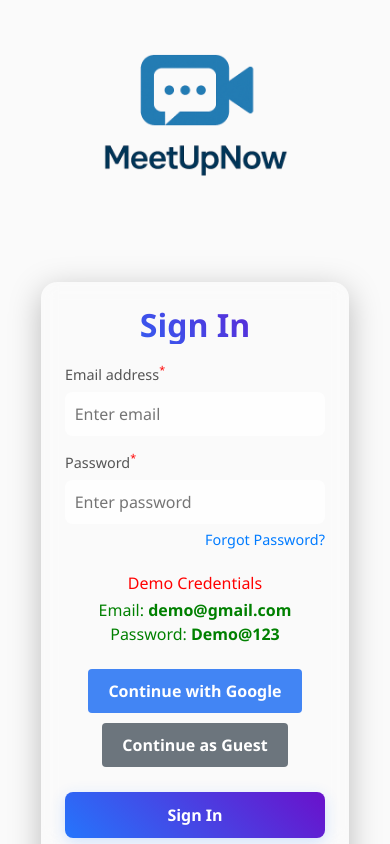
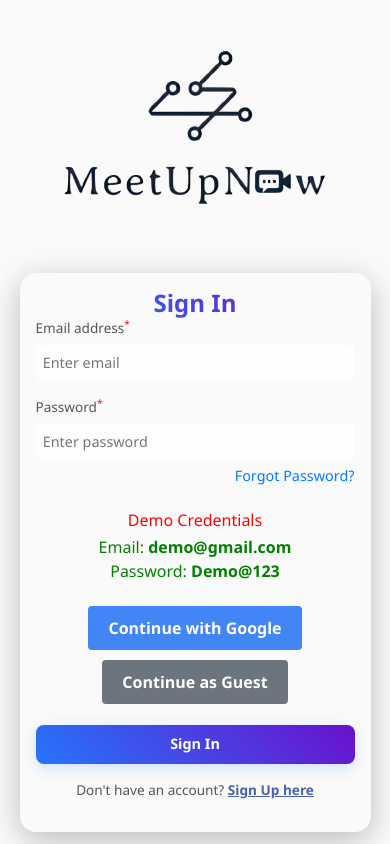
Before and after one commit to kavitharanitamalapakula/MeetUpNow-App, a React (Vite) app: page / in a window 390 px wide. Built offline with nearby package versions, Linux system fonts and the light colour scheme.

Commit message:
Landingpage response

```diff
--- a/src/components/LandingPage/AuthPage.jsx
+++ b/src/components/LandingPage/AuthPage.jsx
@@ -1,5 +1,6 @@
 import React, { useState, useEffect } from 'react';
-import transparent from '../../assets/Transparent.png';
+import logoDesktop from '../../assets/Transparent.png';
+import logoMobile from '../../assets/ResponsiveLogo.png';
 import "../../styles/authPage.css"
 import { useNavigate } from 'react-router-dom';
 import { baseUrl } from '../../App';
@@ -12,6 +13,13 @@ const AuthPage = () => {
     const [fadeIn, setFadeIn] = useState(false);
     const [error, setError] = useState("");
     const [isLoading, setIsLoading] = useState(false);
+    const [isMobile, setIsMobile] = useState(window.innerWidth <= 768);
+
+    useEffect(() => {
+        const handleResize = () => setIsMobile(window.innerWidth <= 768);
+        window.addEventListener('resize', handleResize);
+        return () => window.removeEventListener('resize', handleResize);
+    }, []);
     const [formData, setFormData] = useState({
         username: '',
         email: '',
@@ -206,7 +214,7 @@ const AuthPage = () => {
 
                 <div className="auth-logo-section">
                     <img
-                        src={transparent}
+                        src={isMobile ? logoMobile : logoDesktop}
                         alt="LinkUp Logo"
                         className={`auth-logo ${fadeIn ? 'fade-in' : ''}`}
                     />
--- a/src/styles/authpage.css
+++ b/src/styles/authpage.css
@@ -1,6 +1,6 @@
 .auth-container {
     display: flex;
-    height: 100vh;
+    padding: 10px;
     width: 100%;
     overflow-y: auto;
     font-family: 'Segoe UI', Tahoma, Geneva, Verdana, sans-serif;
@@ -9,6 +9,7 @@
 .auth-subContainer {
     display: flex;
     flex: 1;
+    padding: 10px;
 }
 
 /* Logo Section */
@@ -21,19 +22,19 @@
 
 .auth-logo {
     width: 80%;
+    height: auto;
     transition: transform 0.5s ease;
 }
 
 /* Form Section */
 .auth-form-section {
-    flex: 1;
     display: flex;
     align-items: center;
     justify-content: center;
 }
 
 .auth-form-container {
-    width: 80%;
+    width: 85%;
     background: rgba(255, 255, 255, 0.15);
     backdrop-filter: blur(0.5rem);
     padding: 2rem;
@@ -44,6 +45,7 @@
 }
 
 .auth-title {
+    margin-bottom: 0px !important;
     text-align: center;
     font-size: 2rem;
     font-weight: bold;
@@ -69,7 +71,7 @@
 .auth-button {
     width: 100%;
     padding: 0.7em;
-    margin-top: 1.2rem;
+    margin-top: 1rem;
     border-radius: 0.5rem;
     border: none;
     background-color: #704264;
@@ -112,24 +114,103 @@
     transition: opacity 0.5s ease, transform 0.5s ease;
 }
 
-@media (max-width: 768px) {
+/* Responsive */
+
+@media (min-width:1024px) and (max-width:1095px) {
+    .auth-form-container {
+        width: 100%;
+        padding: 2rem;
+        border-radius: 1rem;
+    }
+}
+
+@media (min-width:769px) and (max-width: 1023px) {
+    .auth-form-section {
+        padding: 1rem;
+    }
+
+    .auth-form-container {
+        width: 100%;
+        border-radius: 1rem;
+    }
+
+}
+
+@media (min-width:481px) and (max-width: 768px) {
+
     .auth-subContainer {
         flex-direction: column;
+        align-items: center;
+        justify-content: center;
     }
 
-    .auth-logo-section,
+    .auth-logo {
+        width: 50%;
+        height: auto;
+    }
+
     .auth-form-section {
         flex: none;
+        width: 90%;
+        justify-content: center;
+        padding: 1rem 0;
+    }
+
+    .auth-form-container {
         width: 100%;
+        margin-top: 1rem;
+        padding: 1.5rem;
+    }
+}
+
+@media (max-width: 480px) {
+    .auth-container {
+        padding: 0px;
+    }
+
+    .auth-subContainer {
+        flex-direction: column;
+        padding: 0px;
+    }
+
+    .auth-form-section {
+        padding: 0rem !important;
     }
 
     .auth-form-container {
         width: 90%;
-        margin-top: 1.5rem;
-        padding: 1.5rem;
+        padding: 0rem;
     }
 
-    .auth-logo {
-        width: 60%;
+    .auth-title {
+        font-size: 1.5rem;
+    }
+
+    .form-label {
+        font-size: 0.85rem;
+    }
+
+    .form-input {
+        font-size: 0.9rem;
+        padding: 0.5em;
+    }
+
+    .auth-button {
+        font-size: 0.9rem;
+        padding: 0.6em;
+    }
+
+    .auth-form-container {
+        padding: 1rem;
+        width: 90%;
+    }
+
+    .auth-toggle-text,
+    .auth-toggle-link {
+        font-size: 0.85rem;
+    }
+
+    .error-text {
+        font-size: 0.7rem;
     }
 }
```
Also changed, not shown: src/assets/ResponsiveLogo.png (added).
